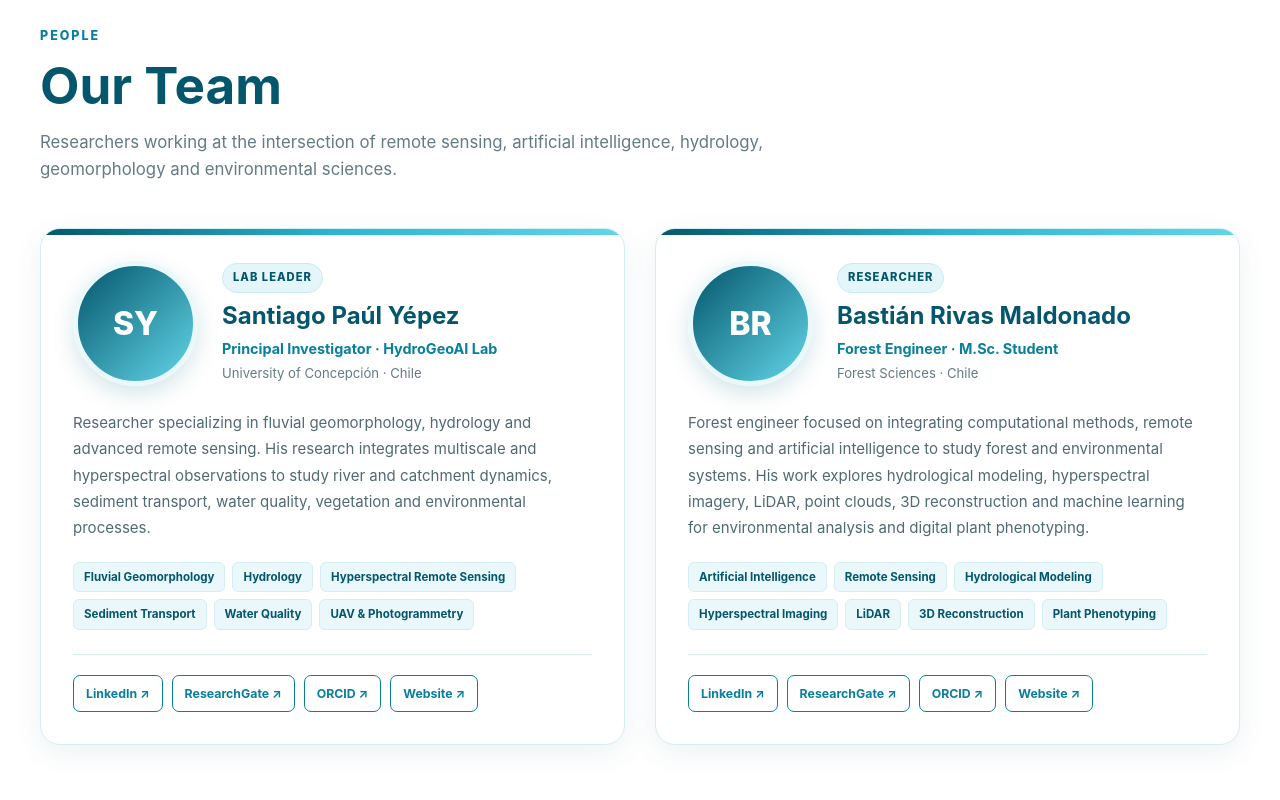
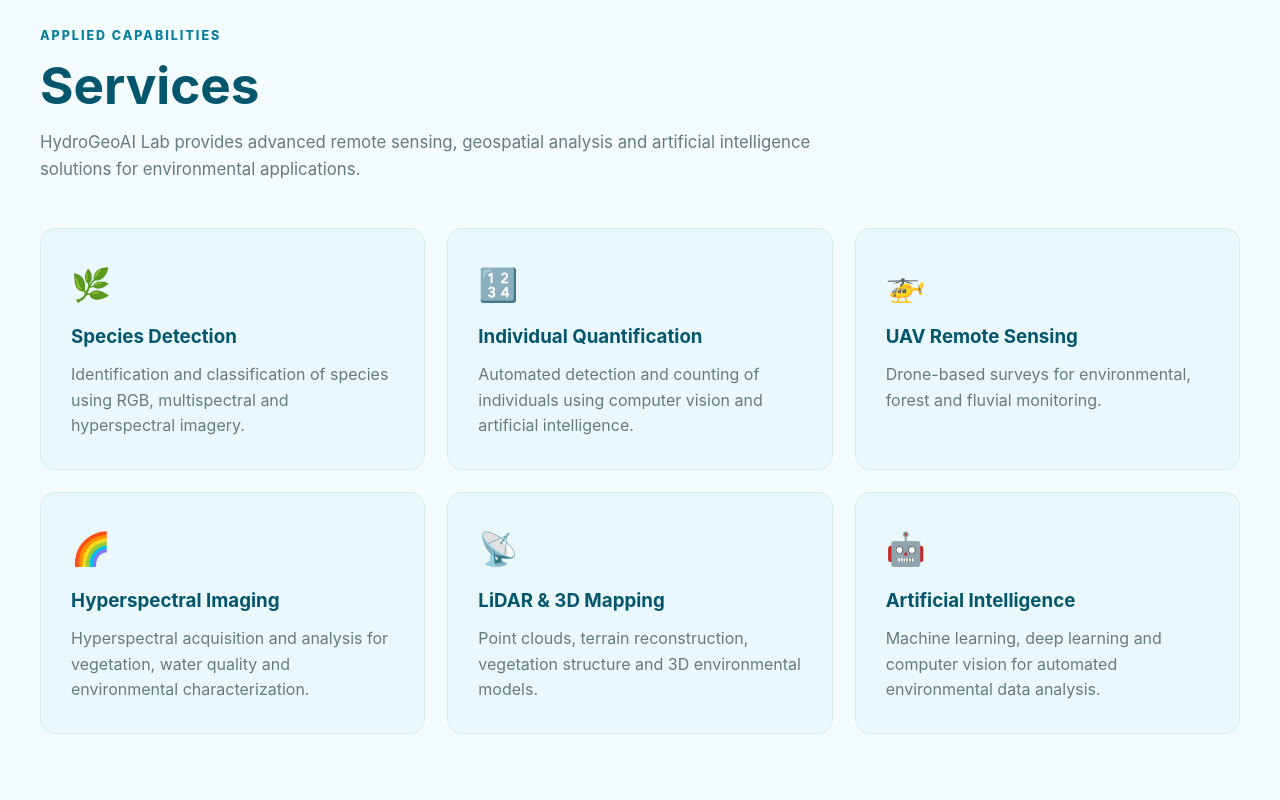
Before and after one commit to syepez14/HydroGeoAI-Lab, a plain HTML site: page index.html in a window 1280 px wide. Shown: the part 3840-4640 px from the top of the page. Drawn offline with Linux system fonts and the light colour scheme.

Commit message:
Update index.html

```diff
--- a/index.html
+++ b/index.html
@@ -3410,7 +3410,89 @@
     </section>
 
 
-
+<!-- =========================================================
+     SERVICES
+========================================================== -->
+
+<section id="services">
+
+  <div class="container">
+
+    <div class="section-label">
+      Applied Capabilities
+    </div>
+
+    <h2 class="section-title">
+      Services
+    </h2>
+
+    <p class="section-description">
+      HydroGeoAI Lab provides advanced remote sensing,
+      geospatial analysis and artificial intelligence
+      solutions for environmental applications.
+    </p>
+
+    <div class="about-grid">
+
+      <div class="about-card">
+        <div class="about-icon">🌿</div>
+        <h3>Species Detection</h3>
+        <p>
+          Identification and classification of species using
+          RGB, multispectral and hyperspectral imagery.
+        </p>
+      </div>
+
+      <div class="about-card">
+        <div class="about-icon">🔢</div>
+        <h3>Individual Quantification</h3>
+        <p>
+          Automated detection and counting of individuals
+          using computer vision and artificial intelligence.
+        </p>
+      </div>
+
+      <div class="about-card">
+        <div class="about-icon">🚁</div>
+        <h3>UAV Remote Sensing</h3>
+        <p>
+          Drone-based surveys for environmental,
+          forest and fluvial monitoring.
+        </p>
+      </div>
+
+      <div class="about-card">
+        <div class="about-icon">🌈</div>
+        <h3>Hyperspectral Imaging</h3>
+        <p>
+          Hyperspectral acquisition and analysis for vegetation,
+          water quality and environmental characterization.
+        </p>
+      </div>
+
+      <div class="about-card">
+        <div class="about-icon">📡</div>
+        <h3>LiDAR & 3D Mapping</h3>
+        <p>
+          Point clouds, terrain reconstruction,
+          vegetation structure and 3D environmental models.
+        </p>
+      </div>
+
+      <div class="about-card">
+        <div class="about-icon">🤖</div>
+        <h3>Artificial Intelligence</h3>
+        <p>
+          Machine learning, deep learning and computer vision
+          for automated environmental data analysis.
+        </p>
+      </div>
+
+    </div>
+
+  </div>
+
+</section>
     <!-- =========================================================
          TEAM
     ========================================================== -->
```
